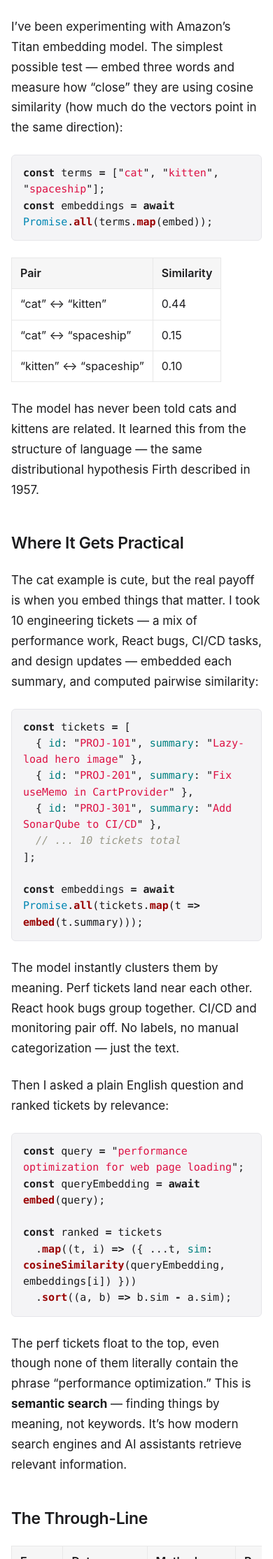
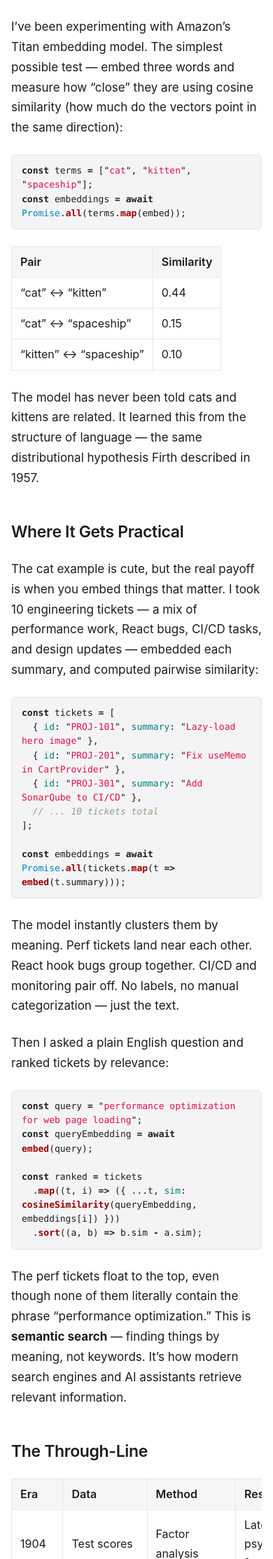
Before and after one commit to SeanPlusPlus/seanplusplus.github.io, a Jekyll site: the page built from _posts/2026-03-29-how-machines-learn-what-words-mean.md, in a window 390 px wide. Shown: the part 4129-6357 px from the top of the page at 70% size. Built offline with Jekyll 4.4.1, drawn with Linux system fonts in a browser that asks for light colours.

Commit message:
style: smaller code font on phones, quiet Lean lexer errors
Rouge's Lean lexer predates Lean 4 and flags braces and the turnstile
as errors, painting them red. Neutralize that inside Lean blocks only.

Co-Authored-By: Claude Opus 5.5 <noreply@anthropic.com>

```diff
--- a/css/main.css
+++ b/css/main.css
@@ -389,6 +389,9 @@ a:hover { text-decoration: underline; text-underline-offset: 3px; }
 .highlight .vi { color: #008080 }
 .highlight .il { color: #009999 }
 
+/* Rouge's Lean lexer predates Lean 4 and tags {, }, and ⊢ as errors */
+.language-lean .err { color: inherit; background-color: transparent; }
+
 
 /* media queries */
 /* ----------------------------------------------------------*/
@@ -410,6 +413,7 @@ a:hover { text-decoration: underline; text-underline-offset: 3px; }
 @media screen and (max-width: 600px) {
   body { font-size: 17px; }
   .wrap { padding: 0 16px; }
+  .post pre { font-size: 13px; padding: 12px 14px; }
   .page-content { padding: 32px 0; }
   .site-nav .page-link {
     margin-left: 10px;
```
